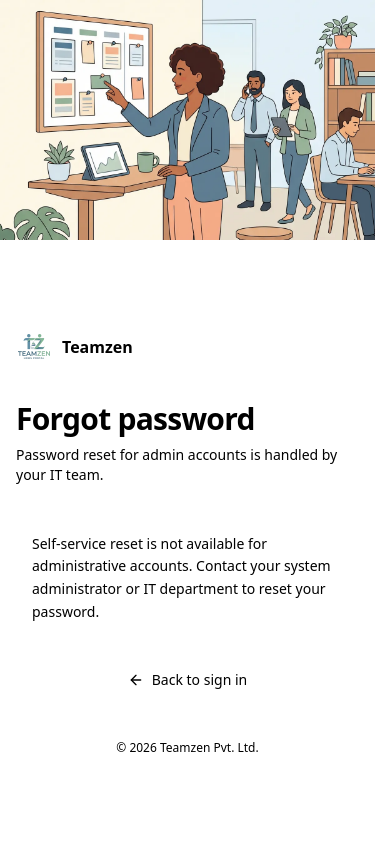
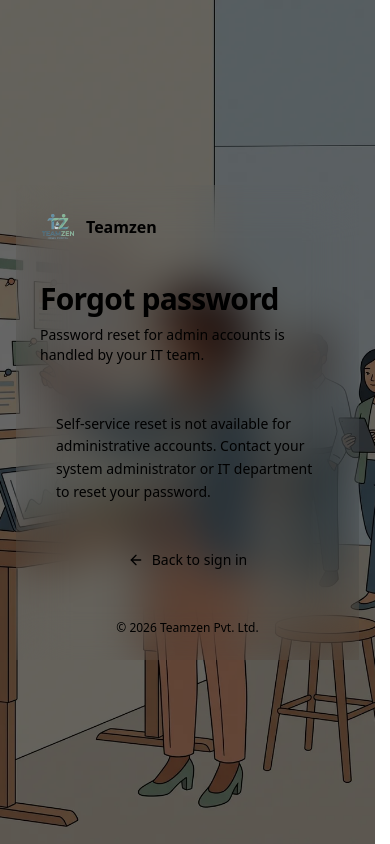
Before and after one commit to Srinidhi-codes/Teamzen-Admin, a Next.js app: page /forgot-password in a window 390 px wide. Built offline with nearby package versions, Linux system fonts and the light colour scheme.

Commit message:
design: redesign AuthShell with full screen background image and frosted glass card on mobile

```diff
--- a/components/auth/AuthShell.tsx
+++ b/components/auth/AuthShell.tsx
@@ -51,17 +51,19 @@ export function AuthShell({
   wide = false,
 }: AuthShellProps) {
   return (
-    <div className="flex min-h-screen flex-col bg-background lg:grid lg:grid-cols-2">
-      <aside className="relative flex min-h-[240px] flex-col justify-between overflow-hidden bg-[#e8eef4] lg:min-h-screen">
+    <div className="relative min-h-screen lg:grid lg:grid-cols-2">
+      {/* Background Image Container */}
+      <aside className="absolute inset-0 z-0 lg:relative lg:flex lg:flex-col lg:justify-between lg:bg-[#e8eef4] lg:overflow-hidden">
         <Image
           src={sideImage}
           alt={sideImageAlt}
           fill
           priority
-          sizes="50vw"
+          sizes="100vw, (min-width: 1024px) 50vw"
           className="object-cover object-center"
         />
-        <div className="pointer-events-none absolute inset-0 bg-gradient-to-t from-black/55 via-black/15 to-black/25" />
+        {/* Overlay: dark on mobile for text readability, gradient on desktop */}
+        <div className="absolute inset-0 bg-black/60 lg:bg-gradient-to-t lg:from-black/55 lg:via-black/15 lg:to-black/25" />
 
         <div className="relative z-10 hidden px-10 pt-12 lg:block">
           <BrandMark dark />
@@ -80,8 +82,11 @@ export function AuthShell({
         </div>
       </aside>
 
-      <div className="flex flex-1 flex-col justify-center px-4 py-12 sm:px-6 lg:px-12">
-        <div className={`mx-auto w-full ${wide ? "max-w-lg" : "max-w-md"}`}>
+      {/* Form Container */}
+      <div className="relative z-10 flex min-h-screen flex-col justify-center px-4 py-12 sm:px-6 lg:px-12 lg:bg-background">
+        <div
+          className={`mx-auto w-full rounded-2xl bg-background/95 p-6 shadow-2xl backdrop-blur-xl border border-white/20 sm:p-8 lg:rounded-none lg:bg-transparent lg:p-0 lg:shadow-none lg:backdrop-blur-none lg:border-none ${wide ? "max-w-lg" : "max-w-md"}`}
+        >
           <div className="mb-8 lg:hidden">
             <BrandMark />
           </div>
```
